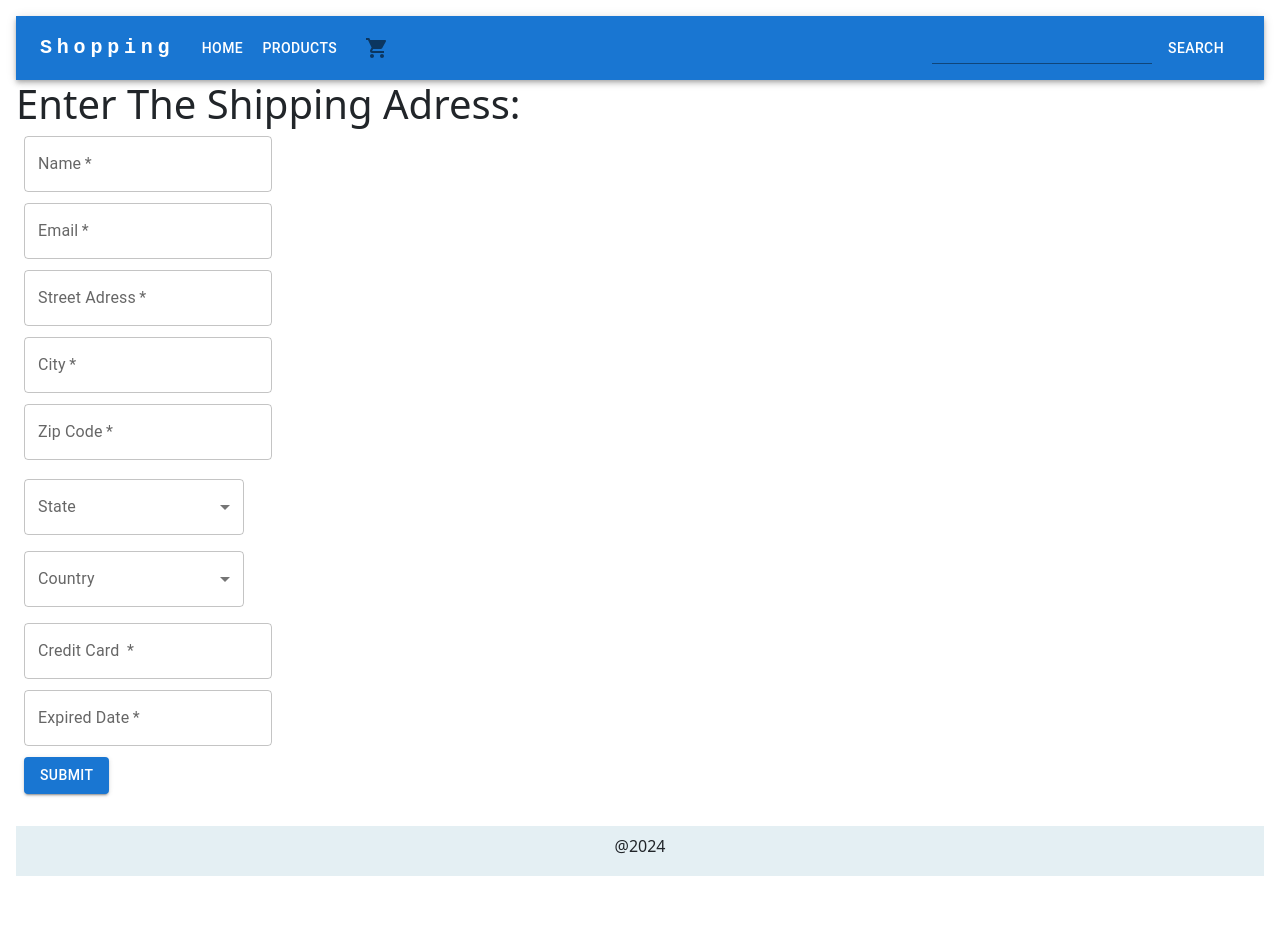
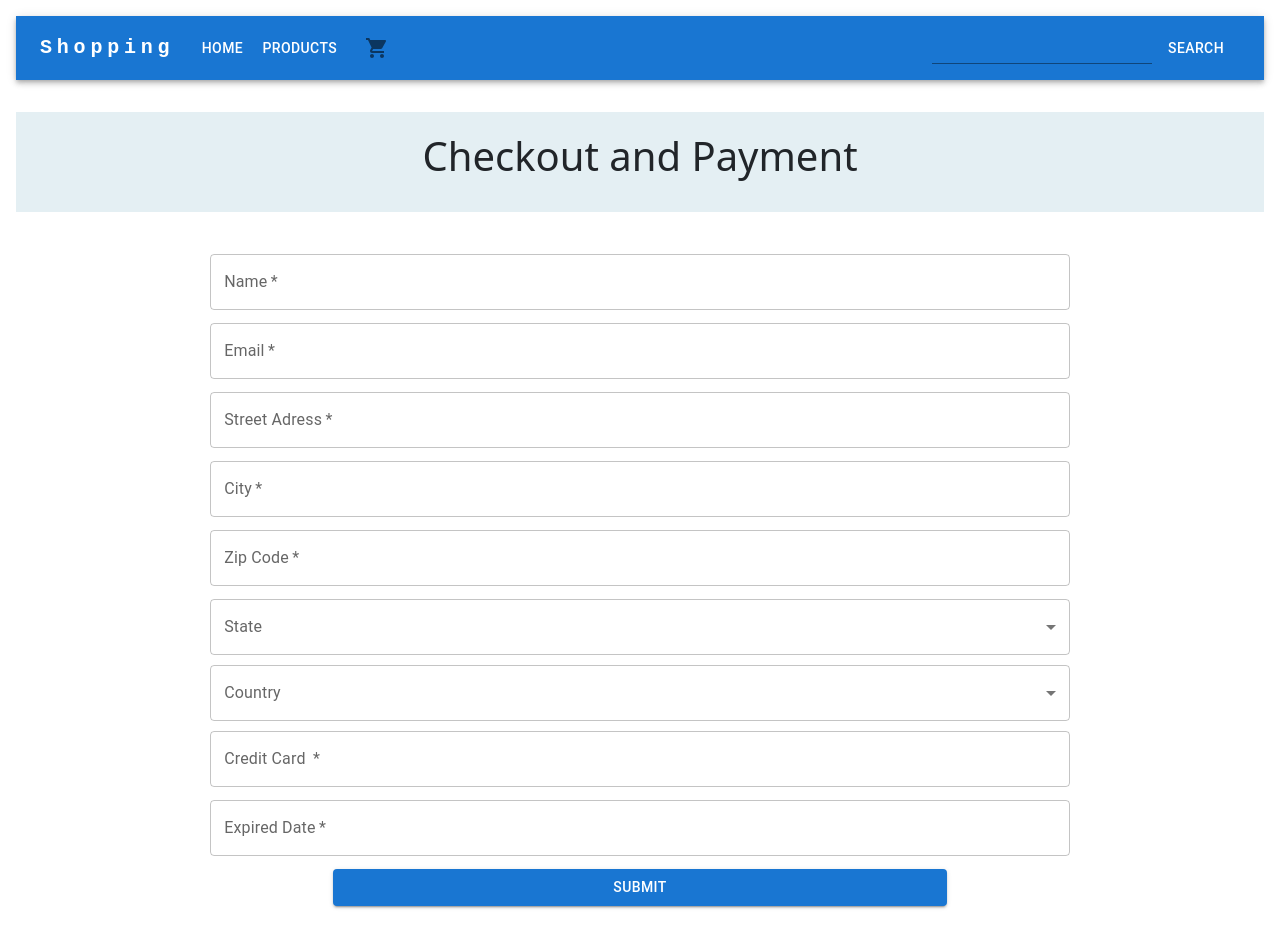
Before and after one commit to sara-kamel/shopping-flow-react, a React (Create React App) app: page /checkout in a window 1280 px wide. Shown: the top 952 px of the page. Before the commit the page ends 924 px from the top, so only its background shows below. Built offline with nearby package versions, Linux system fonts and the light colour scheme.

Commit message:
update styles for Products, Cart and Checkout sections

```diff
--- a/src/App.js
+++ b/src/App.js
@@ -3,14 +3,20 @@ import "./style.css";
 import Products from "./Products";
 import Home from "./Home";
 import Cart from "./Cart";
-import { Route,Routes } from "react-router-dom";
+import { Route, Routes } from "react-router-dom";
 import ProductDetails from "./ProductDetails";
 import { countQuantity, getItemsFromLocalStorge } from "./helper";
 import Checkout from "./Checkout";
-import Confirmation from "./Confirmation";
-import Box from '@mui/material/Box';
+import Box from "@mui/material/Box";
 import useSearch from "./useSearch";
 import NavBar from "./NavBar";
+
+const footerStyle = {
+  textAlign: "center",
+  background: "#e4eff3",
+  marginTop: "270px",
+  marginBottom: 0,
+};
 
 export default function App() {
   const [cartCount, setCartCount] = useState(() => {
@@ -18,12 +24,11 @@ export default function App() {
     return countQuantity(cartList);
   });
 
-
   const { filterProducts } = useSearch();
 
   return (
     <>
-    <NavBar  cartCount={cartCount}/>
+      <NavBar cartCount={cartCount} />
       <Routes>
         <Route path="/" element={<Home />} />
         <Route
@@ -49,19 +54,12 @@ export default function App() {
           }
         />
         <Route path="/checkout" element={<Checkout />} />
-        <Route path="/confirmation" element={<Confirmation />} />
       </Routes>
-      <Box
-      height={50}
-      width="100%"
-      my={4}
-      gap={1}
-      p={1}
-      sx={{textAlign: "center", background: "#e4eff3"}}
-    >
- @2024
-    </Box>
+      <footer>
+        <Box height={50} width="100%" my={4} gap={1} p={1} sx={footerStyle}>
+          @2024
+        </Box>
+      </footer>
     </>
-
   );
 }
--- a/src/Checkout.js
+++ b/src/Checkout.js
@@ -1,3 +1,4 @@
+import { useState } from "react";
 import { Formik, Form, Field, ErrorMessage } from "formik";
 import {
   TextField,
@@ -8,15 +9,21 @@ import {
   MenuItem,
   FormControl,
   Select,
+  Modal,
 } from "@mui/material";
-import { useNavigate } from "react-router-dom";
 import { setItemInLocalStorge, userInformationValidation } from "./helper";
 import * as Yup from "yup";
+import {TitleStyles, modalStyle, formStyle} from './Styles'
+
+
+
+const fieldSyle = { width: "70%" };
 
 export default function Checkout() {
   const DisplayingErrorMessagesSchema = userInformationValidation(Yup);
-  const navigate = useNavigate();
-
+  const [open, setOpen] = useState(false);
+  const handleOpen = () => setOpen(true);
+  const handleClose = () => setOpen(false);
 
   const FormikError = ({ name }) => (
     <ErrorMessage name={name}>
@@ -40,18 +47,22 @@ export default function Checkout() {
         console.log(values);
         setTimeout(() => {
           setItemInLocalStorge("values", values);
-          // navigate("/confirmation");
-          alert(`Congratulations ${values.name}, you completed shopping successfully!`)
+          handleOpen();
           setSubmitting(false);
-
         }, 300);
       }}
     >
-      {({ isSubmitting, touched, errors }) => (
-        <Form >
-          <h1>Enter The Shipping Adress:</h1>
-          <Box margin={1}>
+      {({ isSubmitting, touched, errors, values }) => (
+        <>
+          <Box
+            sx={TitleStyles}
+          >
+            <h1> Checkout and Payment </h1>
+          </Box>
+
+          <Form style={formStyle}>
             <Field
+              style={fieldSyle}
               name="name"
               required
               as={TextField}
@@ -59,9 +70,8 @@ export default function Checkout() {
               helperText={<FormikError name="name" />}
               error={Boolean(touched.name && errors.name)}
             />
-          </Box>
-          <Box margin={1}>
             <Field
+              style={fieldSyle}
               name="email"
               required
               type="email"
@@ -70,19 +80,17 @@ export default function Checkout() {
               helperText={<FormikError name="email" />}
               error={Boolean(touched.email && errors.email)}
             />
-          </Box>
-          <Box margin={1}>
             <Field
+              style={fieldSyle}
               name="streetAdress"
               required
               as={TextField}
               label="Street Adress"
               helperText={<FormikError name="streetAdress" />}
               error={Boolean(touched.streetAdress && errors.streetAdress)}
-            />
-          </Box>
-          <Box margin={1}>
+            />{" "}
             <Field
+              style={fieldSyle}
               name="city"
               required
               as={TextField}
@@ -90,10 +98,8 @@ export default function Checkout() {
               helperText={<FormikError name="city" />}
               error={Boolean(touched.city && errors.city)}
             />
-          </Box>
-
-          <Box margin={1}>
             <Field
+              style={fieldSyle}
               name="zipCode"
               required
               as={TextField}
@@ -101,9 +107,7 @@ export default function Checkout() {
               helperText={<FormikError name="zipCode" />}
               error={Boolean(touched.zipCode && errors.zipCode)}
             />
-          </Box>
-          <Box>
-            <FormControl sx={{ margin: " 8px", width: " 220px" }}>
+            <FormControl sx={fieldSyle}>
               <InputLabel id="demo-simple-select-label">State</InputLabel>
               <Field
                 name="state"
@@ -120,9 +124,7 @@ export default function Checkout() {
                 <MenuItem value={"TN"}>TN</MenuItem>
               </Field>
             </FormControl>
-          </Box>
-          <Box>
-            <FormControl sx={{ margin: " 8px", width: " 220px" }}>
+            <FormControl sx={fieldSyle}>
               <InputLabel id="demo-simple-select-label">Country</InputLabel>
               <Field
                 name="country"
@@ -136,9 +138,8 @@ export default function Checkout() {
                 <MenuItem value={"Canda"}>Canda</MenuItem>
               </Field>
             </FormControl>
-          </Box>
-          <Box margin={1}>
             <Field
+              style={fieldSyle}
               name="creditCard"
               required
               as={TextField}
@@ -146,9 +147,8 @@ export default function Checkout() {
               helperText={<FormikError name="creditCard" />}
               error={Boolean(touched.creditCard && errors.creditCard)}
             />
-          </Box>
-          <Box margin={1}>
             <Field
+              style={fieldSyle}
               name="expiredDate"
               required
               as={TextField}
@@ -156,18 +156,40 @@ export default function Checkout() {
               helperText={<FormikError name="expiredDate" />}
               error={Boolean(touched.expiredDate && errors.expiredDate)}
             />
-          </Box>
-          <Box margin={1}>
             <Button
               type="submit"
               variant="contained"
               color="primary"
               disabled={isSubmitting}
+              style={{ width: "50%" }}
             >
               submit
             </Button>
-          </Box>
-        </Form>
+            <Modal
+              open={open}
+              onClose={handleClose}
+              aria-labelledby="modal-modal-title"
+              aria-describedby="modal-modal-description"
+            >
+              <Box sx={modalStyle}>
+                <Typography
+                  id="modal-modal-title"
+                  variant="h4"
+                  component="h2"
+                  style={{ color: "green" }}
+                >
+                  Congratulation {values.name}!.
+                </Typography>
+                <Typography id="modal-modal-description" sx={{ mt: 2 }}>
+                  you complate your shopping successfully! your order will
+                  arrive on this Adress: {values.streetAdress}, {values.city},{" "}
+                  {values.state} {values.zipCode} {values.country}. We will send
+                  the track number to this Email : {values.email}
+                </Typography>
+              </Box>
+            </Modal>
+          </Form>
+        </>
       )}
     </Formik>
   );
--- a/src/Confirmation.js
+++ /dev/null
@@ -1,21 +0,0 @@
-import { getItemsFromLocalStorge } from "./helper";
-
-export default function Confirmation() {
-  const userInformation = getItemsFromLocalStorge("values");
-  return (
-    <>
-      <div>
-        <h5> Congratulation {userInformation.name} you complate shopping!</h5>
-        <span></span>
-        <h5>
-          your order will arrive on this Adress: {userInformation.streetAdress}
-          {userInformation.city} {userInformation.zipCode}
-          {userInformation.state} {userInformation.country}
-        </h5>
-        <h5>
-          We will send the track number to this Email : {userInformation.email}
-        </h5>
-      </div>
-    </>
-  );
-}
--- a/src/Products.js
+++ b/src/Products.js
@@ -7,18 +7,14 @@ import { CardActionArea, CardActions } from "@mui/material";
 import Grid from "@mui/material/Grid";
 import Box from '@mui/material/Box';
 import Button from '@mui/material/Button';
+import { TitleStyles } from "./Styles";
 
 
 export default function Products({ products }) {
   return (
     <>
        <Box
-      height={100}
-      width="100%"
-      my={4}
-      gap={1}
-      p={1}
-      sx={{textAlign: "center", background: "#e4eff3"}}
+      sx={TitleStyles}
     >
   <h1> Products List </h1>
     </Box>
@@ -26,7 +22,7 @@ export default function Products({ products }) {
         spacing={2}
         container
         xs={12}
-        style={{ background:"#e7e7e7",  margin: "auto"}}
+        style={{background:'#c6e1f1', margin: "auto"}}
         gap={2}
         justifyContent="center"
         padding= "15px"
@@ -37,7 +33,7 @@ export default function Products({ products }) {
             <CardActionArea>
               <CardMedia
                 component="img"
-                border= "1"
+
                 height="140"
                 image={product.images[0]}
                 alt="product"
--- /dev/null
+++ b/src/Styles.js
@@ -0,0 +1,41 @@
+export const TitleStyles = {
+  textAlign: "center",
+  background: "#e4eff3",
+  width: "100%",
+  height: 100,
+  marginTop: 4,
+  marginBottom: 4,
+  paddingTop: "20px",
+};
+
+export const modalStyle = {
+  position: "absolute",
+  top: "50%",
+  left: "50%",
+  transform: "translate(-50%, -50%)",
+  width: 400,
+  bgcolor: "background.paper",
+  border: "2px solid #000",
+  boxShadow: 24,
+  p: 4,
+};
+
+export const formStyle = {
+  margin: 0,
+  marginTop: "30px",
+  display: "flex",
+  flexWrap: "wrap",
+  justifyContent: "center",
+  gap: "10px",
+  padding: "10px",
+};
+
+//cart styles section
+export const CardStyles = { width: "30rem", height: "22rem" };
+export const CardBodystyles = { display: "flex", flexDirection: "row", gap: "20px" };
+export const CartImgStyles = {height: "30%", width: "30%" }
+export const CartFooterStyles = {
+  display: "flex",
+  alignContent: "baseline",
+  gap: "4px",
+};
--- a/src/style.css
+++ b/src/style.css
@@ -74,6 +74,11 @@ border-radius: 4px;
   align-self: end;
   width: 70px;
 }
+
+.chechout-form{
+  display: "flex";
+   flex-wrap:"wrap"
+}
 /*home page*/
 .banner{
   width: 90%;
```
Also changed, not shown: src/Cart.js (+23 -13 lines).
